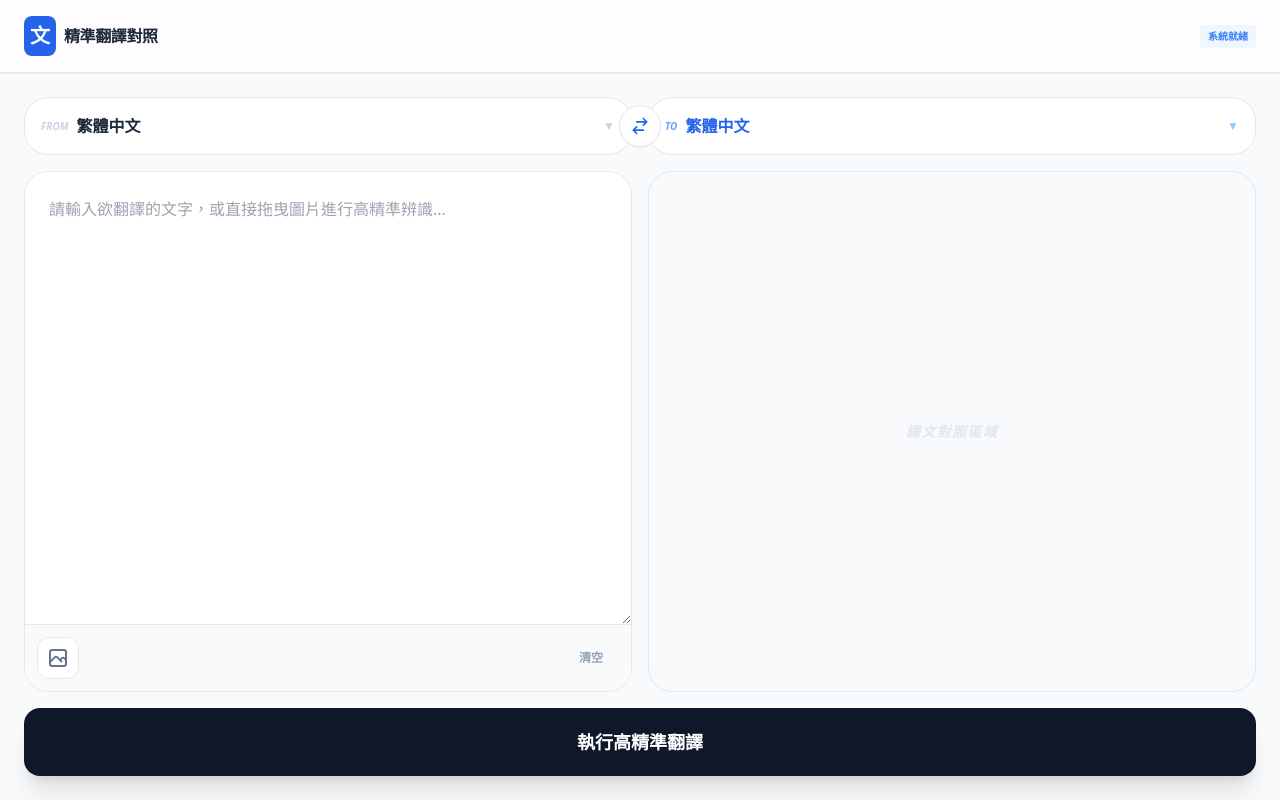
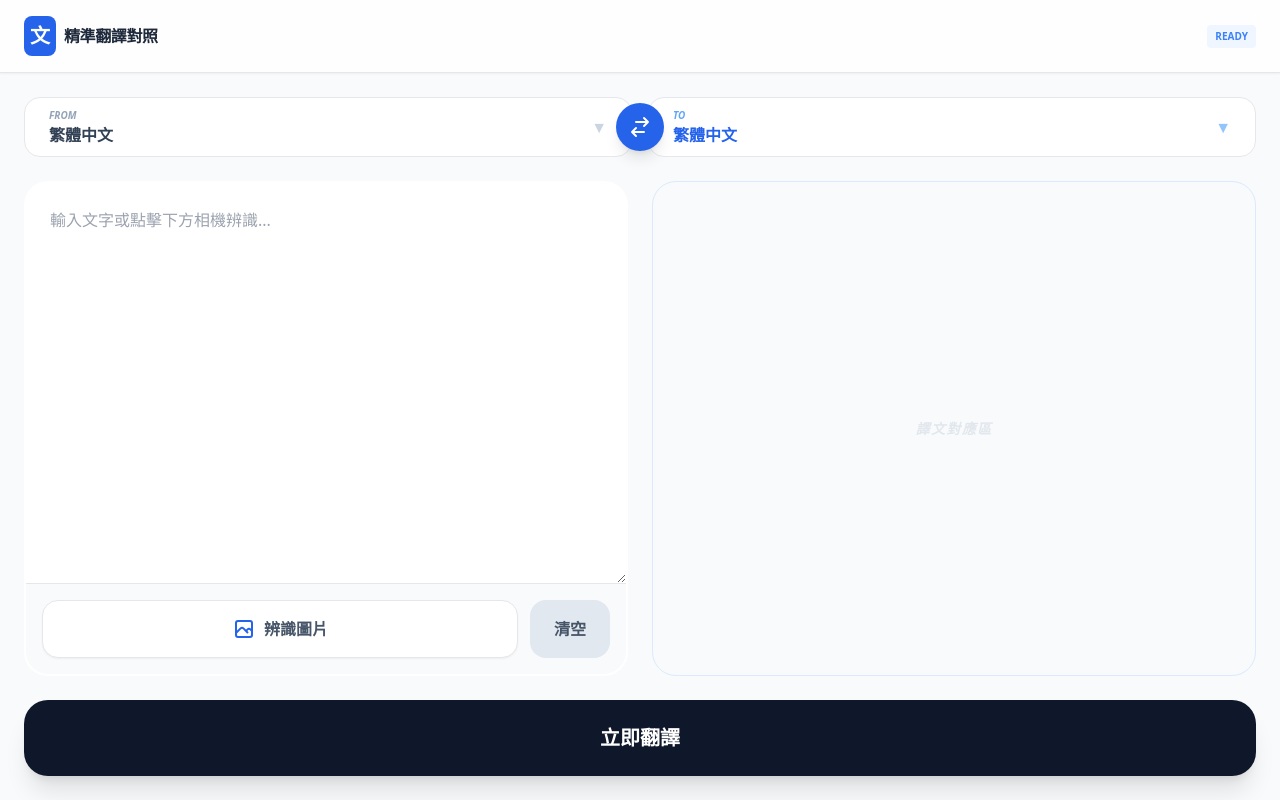
Before and after one commit to t0953530723-crypto/kokolo-game, a plain HTML site: page index.html in a window 1280 px wide. Drawn offline with nearby package versions, Linux system fonts and the light colour scheme.

Commit message:
Update index.html

```diff
--- a/index.html
+++ b/index.html
@@ -8,9 +8,29 @@
     <script src="https://cdn.jsdelivr.net/npm/tesseract.js@5/dist/tesseract.min.js"></script>
     <style>
         body { -webkit-tap-highlight-color: transparent; background: #f9fafb; }
-        .editor-container { background: #ffffff; border: 1px solid #e5e7eb; border-radius: 1.5rem; transition: all 0.3s ease; }
-        .editor-container:focus-within { border-color: #2563eb; box-shadow: 0 0 0 4px rgba(37, 99, 235, 0.1); }
-        .lang-select { appearance: none; background: transparent; cursor: pointer; border: none; font-weight: 800; color: #1e293b; outline: none; }
+        .editor-container { background: #ffffff; border: 1px solid #e5e7eb; border-radius: 1.5rem; }
+        /* 增加點擊範圍的選單樣式 */
+        .big-touch-area {
+            position: relative;
+            display: flex;
+            align-items: center;
+            width: 100%;
+            height: 60px; /* 固定高度，增加點擊面 */
+            padding: 0 1.5rem;
+            background: white;
+            border: 1px solid #e5e7eb;
+            border-radius: 1rem;
+            cursor: pointer;
+        }
+        .lang-select {
+            position: absolute;
+            inset: 0;
+            width: 100%;
+            height: 100%;
+            opacity: 0; /* 隱藏原生下拉，但保留點擊功能 */
+            cursor: pointer;
+            z-index: 10;
+        }
         textarea { font-size: 16px !important; resize: none; color: #334155; }
         .shimmer-active { background: linear-gradient(90deg, #f3f4f6 25%, #e5e7eb 50%, #f3f4f6 75%); background-size: 200% 100%; animation: shimmer 1.5s infinite; }
         @keyframes shimmer { 0% { background-position: 200% 0; } 100% { background-position: -200% 0; } }
@@ -23,83 +43,82 @@
             <div class="bg-blue-600 text-white p-1.5 rounded-lg font-black text-xl">文</div>
             <h1 class="font-bold text-slate-800 tracking-tight">精準翻譯對照</h1>
         </div>
-        <div id="status" class="text-[10px] font-black text-blue-500 bg-blue-50 px-2 py-1 rounded">系統就緒</div>
+        <div id="status" class="text-[10px] font-black text-blue-500 bg-blue-50 px-2 py-1 rounded">READY</div>
     </nav>
 
-    <main class="flex-1 p-4 lg:p-6 max-w-7xl mx-auto w-full flex flex-col gap-4">
+    <main class="flex-1 p-4 lg:p-6 max-w-7xl mx-auto w-full flex flex-col gap-6">
 
-        <div class="grid grid-cols-1 lg:grid-cols-2 gap-2 lg:gap-4 items-center relative">
-            <div class="editor-container p-4 flex justify-between items-center">
-                <div class="flex items-center gap-2">
-                    <span class="text-[10px] font-black text-slate-300 italic">FROM</span>
-                    <select id="srcLang" class="lang-select text-sm lg:text-base"></select>
+        <div class="grid grid-cols-1 lg:grid-cols-2 gap-4 items-center relative">
+            <div class="big-touch-area hover:border-blue-300 transition-colors">
+                <div class="flex flex-col">
+                    <span class="text-[10px] font-black text-slate-400 italic">FROM</span>
+                    <span id="srcLangDisplay" class="font-bold text-slate-700">繁體中文</span>
                 </div>
-                <div class="text-slate-300 text-xs">▼</div>
+                <select id="srcLang" class="lang-select" onchange="updateDisplay()"></select>
+                <div class="ml-auto text-slate-300">▼</div>
             </div>
 
-            <button onclick="swapLangs()" class="lg:absolute lg:left-1/2 lg:-translate-x-1/2 z-10 bg-white p-2.5 rounded-full border shadow-sm text-blue-600 hover:bg-blue-50 active:scale-90 transition-all mx-auto">
-                <svg class="w-5 h-5" fill="none" stroke="currentColor" viewBox="0 0 24 24"><path stroke-linecap="round" stroke-linejoin="round" stroke-width="2" d="M8 7h12m0 0l-4-4m4 4l-4 4m0 6H4m0 0l4 4m-4-4l4-4"></path></svg>
+            <button onclick="swapLangs()" class="lg:absolute lg:left-1/2 lg:-translate-x-1/2 z-20 bg-blue-600 text-white w-12 h-12 rounded-full shadow-lg flex items-center justify-center active:scale-90 transition-all mx-auto -my-2 lg:my-0">
+                <svg class="w-6 h-6" fill="none" stroke="currentColor" viewBox="0 0 24 24"><path stroke-linecap="round" stroke-linejoin="round" stroke-width="2" d="M8 7h12m0 0l-4-4m4 4l-4 4m0 6H4m0 0l4 4m-4-4l4-4"></path></svg>
             </button>
 
-            <div class="editor-container p-4 flex justify-between items-center">
-                <div class="flex items-center gap-2">
+            <div class="big-touch-area hover:border-blue-300 transition-colors">
+                <div class="flex flex-col">
                     <span class="text-[10px] font-black text-blue-400 italic">TO</span>
-                    <select id="targetLang" class="lang-select text-sm lg:text-base !text-blue-600"></select>
+                    <span id="targetLangDisplay" class="font-bold text-blue-600">繁體中文</span>
                 </div>
-                <div class="text-blue-300 text-xs">▼</div>
+                <select id="targetLang" class="lang-select" onchange="updateDisplay()"></select>
+                <div class="ml-auto text-blue-300">▼</div>
             </div>
         </div>
 
-        <div class="flex-1 grid grid-cols-1 lg:grid-cols-2 gap-4">
-
-            <div id="dropZone" class="editor-container flex flex-col relative min-h-[350px] overflow-hidden">
-                <textarea id="inputText" class="flex-1 p-6 outline-none leading-relaxed" placeholder="請輸入欲翻譯的文字，或直接拖曳圖片進行高精準辨識..."></textarea>
+        <div class="flex-1 grid grid-cols-1 lg:grid-cols-2 gap-6">
+            <div id="dropZone" class="editor-container flex flex-col relative min-h-[350px] overflow-hidden border-2 border-transparent focus-within:border-blue-200">
+                <textarea id="inputText" class="flex-1 p-6 outline-none leading-relaxed" placeholder="輸入文字或點擊下方相機辨識..."></textarea>
 
                 <div id="ocrOverlay" class="hidden absolute inset-0 bg-white/95 z-20 flex flex-col items-center justify-center gap-4">
                     <div class="w-10 h-10 border-4 border-blue-600 border-t-transparent rounded-full animate-spin"></div>
-                    <p class="text-xs font-black text-blue-600 tracking-widest uppercase">OCR 精準辨識中</p>
+                    <p class="text-xs font-black text-blue-600 uppercase tracking-widest">辨識中</p>
                 </div>
 
-                <div class="p-3 bg-slate-50 border-t flex justify-between items-center">
-                    <div class="flex gap-2">
-                        <label for="fileInput" class="p-2 bg-white border rounded-xl cursor-pointer hover:bg-blue-50 transition-colors">
-                            <svg class="w-6 h-6 text-slate-500" fill="none" stroke="currentColor" viewBox="0 0 24 24"><path d="M4 16l4.586-4.586a2 2 0 012.828 0L16 16m-2-2l1.586-1.586a2 2 0 012.828 0L20 14m-6-6h.01M6 20h12a2 2 0 002-2V6a2 2 0 00-2-2H6a2 2 0 00-2 2v12a2 2 0 002 2z" stroke-width="2"></path></svg>
+                <div class="p-4 bg-slate-50 border-t flex gap-3">
+                    <label for="fileInput" class="flex-1 flex items-center justify-center gap-2 bg-white border py-4 rounded-2xl cursor-pointer hover:bg-blue-50 active:bg-blue-100 transition-all shadow-sm">
+                        <svg class="w-6 h-6 text-blue-600" fill="none" stroke="currentColor" viewBox="0 0 24 24"><path d="M4 16l4.586-4.586a2 2 0 012.828 0L16 16m-2-2l1.586-1.586a2 2 0 012.828 0L20 14m-6-6h.01M6 20h12a2 2 0 002-2V6a2 2 0 00-2-2H6a2 2 0 00-2 2v12a2 2 0 002 2z" stroke-width="2"></path></svg>
+                        <span class="font-bold text-slate-600">辨識圖片</span>
                     </label>
                     <input type="file" id="fileInput" class="hidden" accept="image/*">
-                    </div>
-                    <button onclick="clearAll()" class="text-xs font-black text-slate-400 hover:text-red-500 px-4">清空</button>
+
+                    <button onclick="clearAll()" class="px-6 bg-slate-200 text-slate-600 font-bold rounded-2xl active:bg-red-100 active:text-red-600 transition-all">
+                        清空
+                    </button>
                 </div>
             </div>
 
-            <div id="outputCard" class="editor-container flex flex-col relative min-h-[350px] overflow-hidden bg-blue-50/10 border-blue-100">
+            <div id="outputCard" class="editor-container flex flex-col relative min-h-[350px] overflow-hidden bg-blue-50/5 border-blue-100">
                 <div id="transLoader" class="hidden absolute inset-0 shimmer-active z-10 opacity-50"></div>
 
-                <div id="placeholder" class="flex-1 flex flex-col items-center justify-center p-12 text-slate-300">
-                    <p class="text-sm font-bold uppercase tracking-widest italic opacity-50">譯文對照區域</p>
+                <div id="placeholder" class="flex-1 flex flex-col items-center justify-center p-12 text-slate-300 opacity-50">
+                    <p class="text-sm font-bold uppercase tracking-widest italic">譯文對應區</p>
                 </div>
 
-                <div id="resultArea" class="hidden flex-1 flex flex-col p-6 overflow-y-auto">
-                    <div class="flex justify-between items-center mb-4">
-                        <span class="text-[10px] font-black text-blue-600 bg-blue-100 px-2 py-0.5 rounded">譯文</span>
-                        <button onclick="copyRes()" class="text-xs font-bold text-blue-600 hover:underline">複製內容</button>
+                <div id="resultArea" class="hidden flex-1 flex flex-col p-8 overflow-y-auto">
+                    <div class="flex justify-between items-center mb-6">
+                        <span class="text-[10px] font-black text-blue-600 bg-blue-100 px-3 py-1 rounded-full uppercase tracking-tighter">Result</span>
+                        <button onclick="copyRes()" class="text-sm font-bold text-blue-600 hover:underline">複製內容</button>
                     </div>
                     <div id="outputText" class="text-slate-800 text-xl leading-relaxed whitespace-pre-wrap font-medium"></div>
-                    <div class="mt-8 pt-6 border-t border-dashed border-slate-200">
-                        <p class="text-[9px] font-black text-slate-300 uppercase mb-2">原文快照</p>
-                        <p id="originalRef" class="text-xs text-slate-400 italic line-clamp-4 leading-loose"></p>
-                    </div>
                 </div>
             </div>
         </div>
 
-        <button id="transBtn" onclick="executeTranslation()" class="w-full bg-slate-900 hover:bg-black text-white py-5 rounded-2xl font-black text-lg shadow-xl active:scale-[0.98] transition-all">
-            執行高精準翻譯
+        <button id="transBtn" onclick="executeTranslation()" class="w-full bg-slate-900 text-white py-6 rounded-3xl font-black text-xl shadow-xl active:scale-[0.98] transition-all">
+            立即翻譯
         </button>
 
     </main>
 
     <script>
-        const langs = [
+        const languages = [
             {v: "auto", n: "自動偵測 (Detect)"},
             {v: "zh-TW", n: "繁體中文"},
             {v: "zh-CN", n: "簡體中文"},
@@ -108,55 +127,57 @@
             {v: "ko", n: "韓文 (Korean)"},
             {v: "th", n: "泰文 (Thai)"},
             {v: "vi", n: "越南文 (Vietnamese)"},
-            {v: "ms", n: "馬來文"},
-            {v: "fr", n: "法文"},
-            {v: "de", n: "德文"},
-            {v: "it", n: "義大利文"},
-            {v: "es", n: "西班牙文"}
+            {v: "fr", n: "法文 (French)"},
+            {v: "de", n: "德文 (German)"},
+            {v: "es", n: "西班牙文 (Spanish)"}
         ];
 
         const srcS = document.getElementById('srcLang');
         const tarS = document.getElementById('targetLang');
 
-        // 初始化
-        langs.forEach(l => {
+        function init() {
+            languages.forEach(l => {
                 srcS.add(new Option(l.n, l.v));
                 if(l.v !== 'auto') tarS.add(new Option(l.n, l.v));
             });
             srcS.value = "zh-TW";
             tarS.value = "zh-TW";
+            updateDisplay();
+        }
+
+        function updateDisplay() {
+            document.getElementById('srcLangDisplay').innerText = srcS.options[srcS.selectedIndex].text;
+            document.getElementById('targetLangDisplay').innerText = tarS.options[tarS.selectedIndex].text;
+        }
 
         function swapLangs() {
             if(srcS.value === 'auto') return;
             const t = srcS.value;
             srcS.value = tarS.value;
             tarS.value = t;
+            updateDisplay();
         }
 
-        // OCR 處理
         document.getElementById('fileInput').addEventListener('change', async (e) => {
             const f = e.target.files[0];
             if(!f) return;
             document.getElementById('ocrOverlay').classList.remove('hidden');
             try {
-                // 加載多國語言辨識引擎，確保精準度
                 const worker = await Tesseract.createWorker('chi_tra+chi_sim+eng+jpn+kor');
                 const { data: { text } } = await worker.recognize(f);
                 await worker.terminate();
-                document.getElementById('inputText').value = text.replace(/\s+/g, ' ').trim();
+                document.getElementById('inputText').value = text.trim();
             } finally {
                 document.getElementById('ocrOverlay').classList.add('hidden');
             }
         });
 
-        // 翻譯核心
         async function executeTranslation() {
             const txt = document.getElementById('inputText').value.trim();
             if(!txt) return;
 
             const loader = document.getElementById('transLoader');
             const btn = document.getElementById('transBtn');
-
             btn.disabled = true;
             loader.classList.remove('hidden');
 
@@ -169,11 +190,8 @@
                 document.getElementById('placeholder').classList.add('hidden');
                 document.getElementById('resultArea').classList.remove('hidden');
                 document.getElementById('outputText').innerText = result;
-                document.getElementById('originalRef').innerText = txt;
 
                 if(window.innerWidth < 1024) document.getElementById('outputCard').scrollIntoView({behavior: 'smooth'});
-            } catch(e) {
-                alert("翻譯引擎暫時斷線");
             } finally {
                 btn.disabled = false;
                 loader.classList.add('hidden');
@@ -190,6 +208,8 @@
             navigator.clipboard.writeText(document.getElementById('outputText').innerText);
             alert("譯文已複製");
         }
+
+        init();
     </script>
 </body>
 </html>
```
Lines whose indentation alone changed are shown as unchanged.
